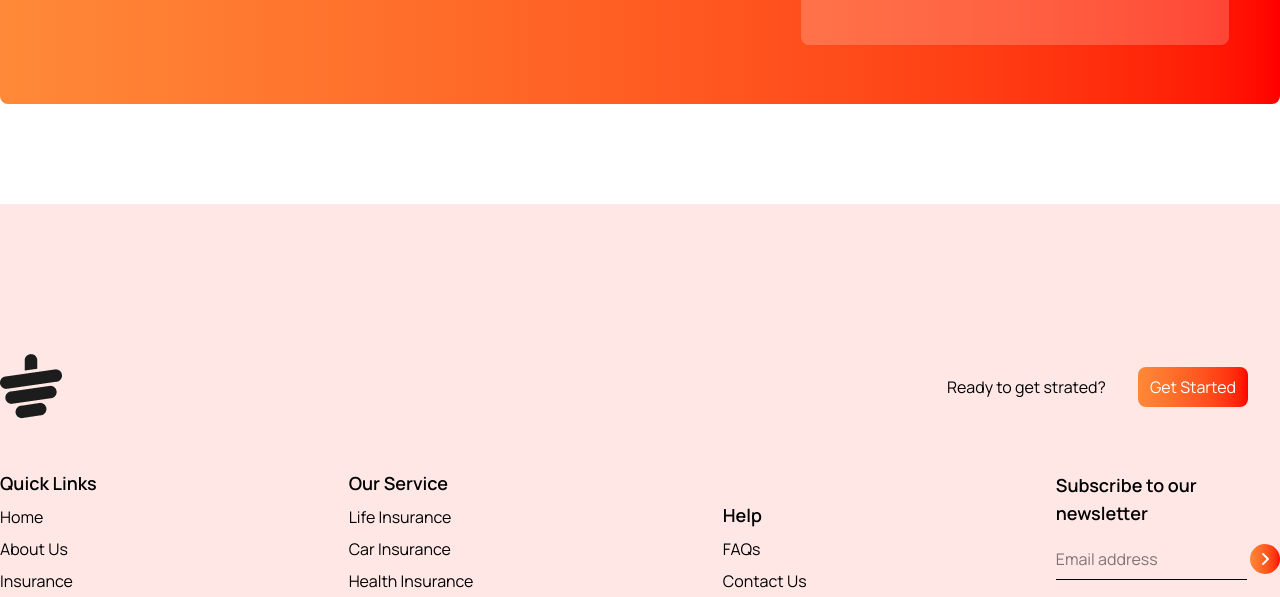
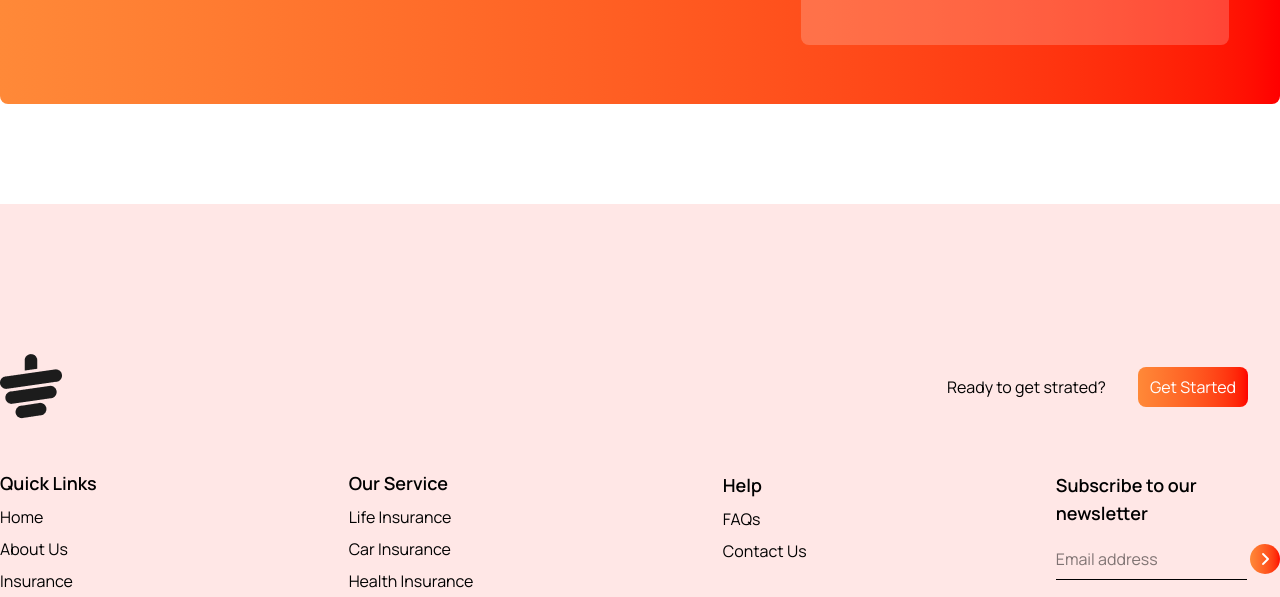
Before and after one commit to nomankhan323/Tea-House, a plain HTML site: page index.html in a window 1280 px wide. Shown: the part 2401-2998 px from the top of the page. Drawn offline with nearby package versions, Linux system fonts and the light colour scheme.

Commit message:
problem solved

```diff
--- a/index.html
+++ b/index.html
@@ -191,7 +191,7 @@
                     <p class="mt-2">House Insurance</p>
                 </div>
 
-                <div>
+                <div class="mb-15">
                     <p class="font-semibold text-lg">Help</p>
                     <p class="mt-2">FAQs</p>
                     <p class="mt-2">Contact Us</p>
```
